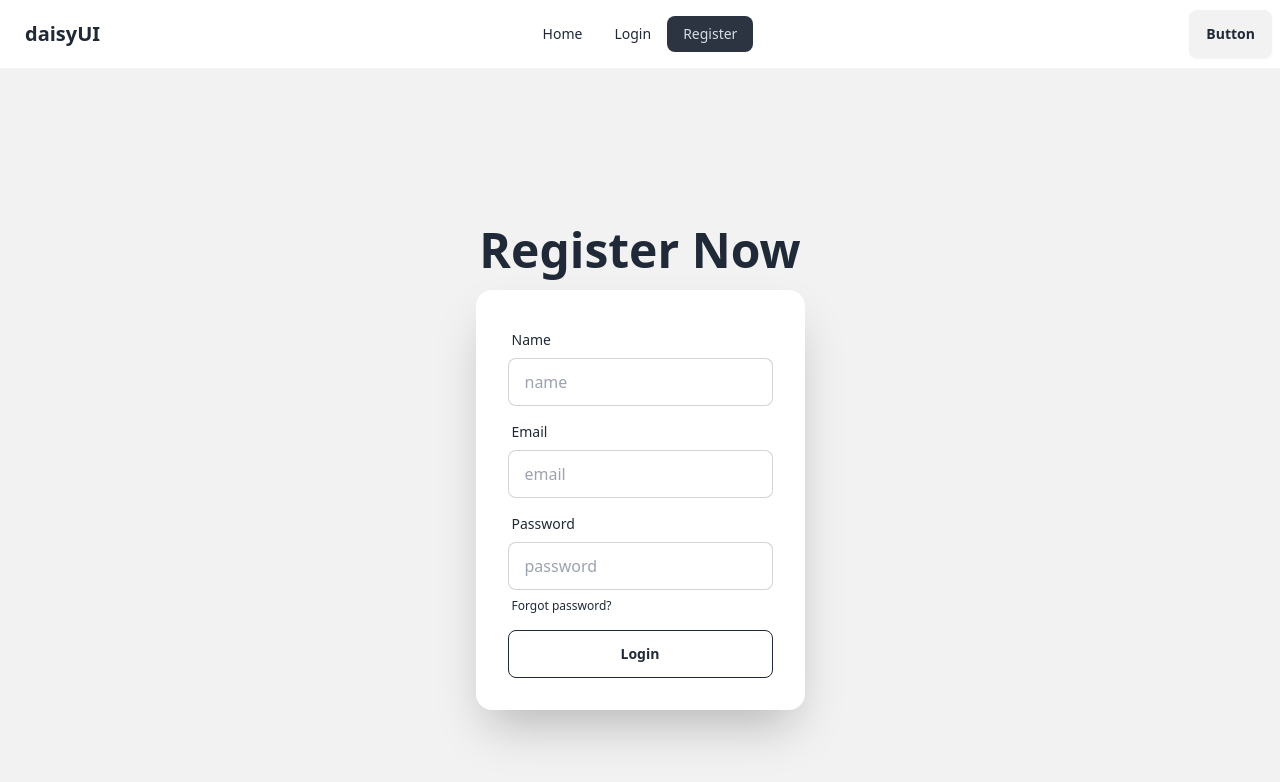
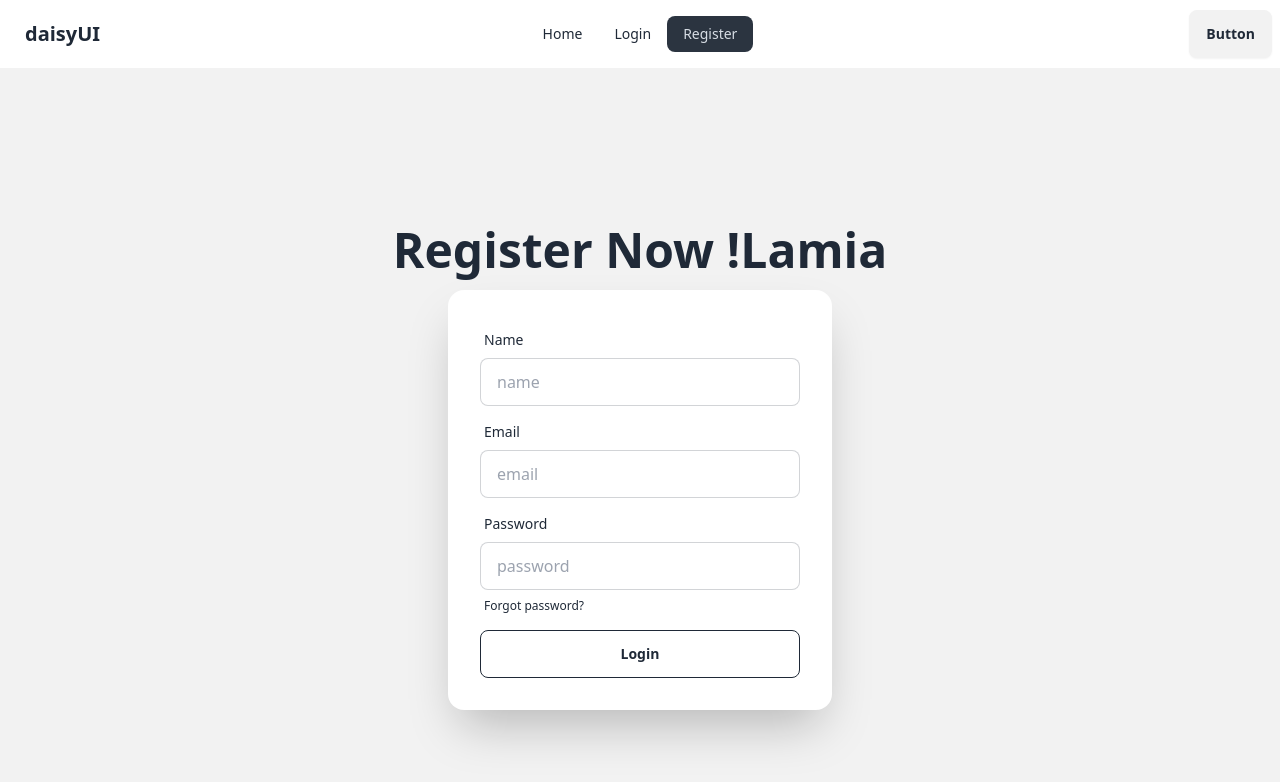
Before and after one commit to Kaiser131/FIREBASE-USING-CONTEXT-PRACTISE, a React (Vite) app: page /register in a window 1280 px wide. Shown: the top 782 px of the page. Built offline with nearby package versions, Linux system fonts and the light colour scheme.

Commit message:
multiple data push into the value

```diff
--- a/src/components/Login/Login.jsx
+++ b/src/components/Login/Login.jsx
@@ -21,7 +21,7 @@ const Login = () => {
             <div className="hero-content flex-col ">
 
                 <div className="text-center">
-                    <h1 className="text-5xl font-bold">Login now! {name}</h1>
+                    <h1 className="text-5xl font-bold">Login now! {name.name}</h1>
                 </div>
 
                 <div className="card bg-base-100 w-full max-w-sm shrink-0 shadow-2xl">
--- a/src/components/Registration/Registration.jsx
+++ b/src/components/Registration/Registration.jsx
@@ -1,9 +1,13 @@
+import { useContext } from "react";
+import { AuthContext } from "../../provider/AuthProvider";
 
 const Registration = () => {
+
+    const { nameTwo } = useContext(AuthContext);
+
+
     const handleRegister = e => {
         e.preventDefault();
-
-
         const name = e.target.name.value;
         const email = e.target.email.value;
         const password = e.target.password.value;
@@ -16,7 +20,7 @@ const Registration = () => {
             <div className="hero-content flex-col ">
 
                 <div className="text-center">
-                    <h1 className="text-5xl font-bold">Register Now</h1>
+                    <h1 className="text-5xl font-bold">Register Now !{nameTwo.name}</h1>
                 </div>
 
                 <div className="card bg-base-100 w-full max-w-sm shrink-0 shadow-2xl">
--- a/src/provider/AuthProvider.jsx
+++ b/src/provider/AuthProvider.jsx
@@ -1,13 +1,20 @@
 import { createContext } from "react";
+
+// creted AuthContext
 export const AuthContext = createContext(null);
 
 const AuthProvider = ({ children }) => {
 
+    // datas that i will be passed
     const name = { name: 'Kaiser' };
+    const nameTwo = { name: 'Lamia' };
+
+    // lets create multiple data
+    const authInfo = { name, nameTwo };
 
 
     return (
-        <AuthContext.Provider value={name}>
+        <AuthContext.Provider value={authInfo}>
             {children}
         </AuthContext.Provider>
     );
```
